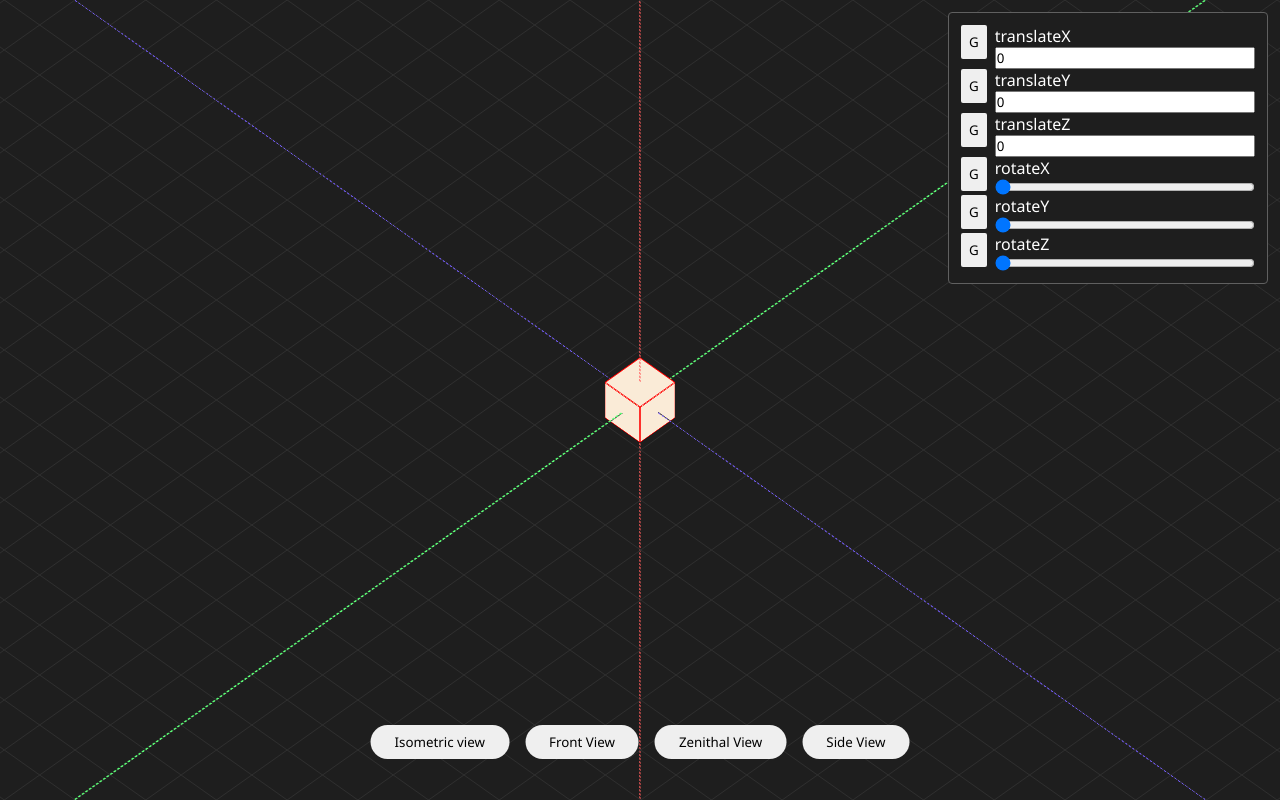
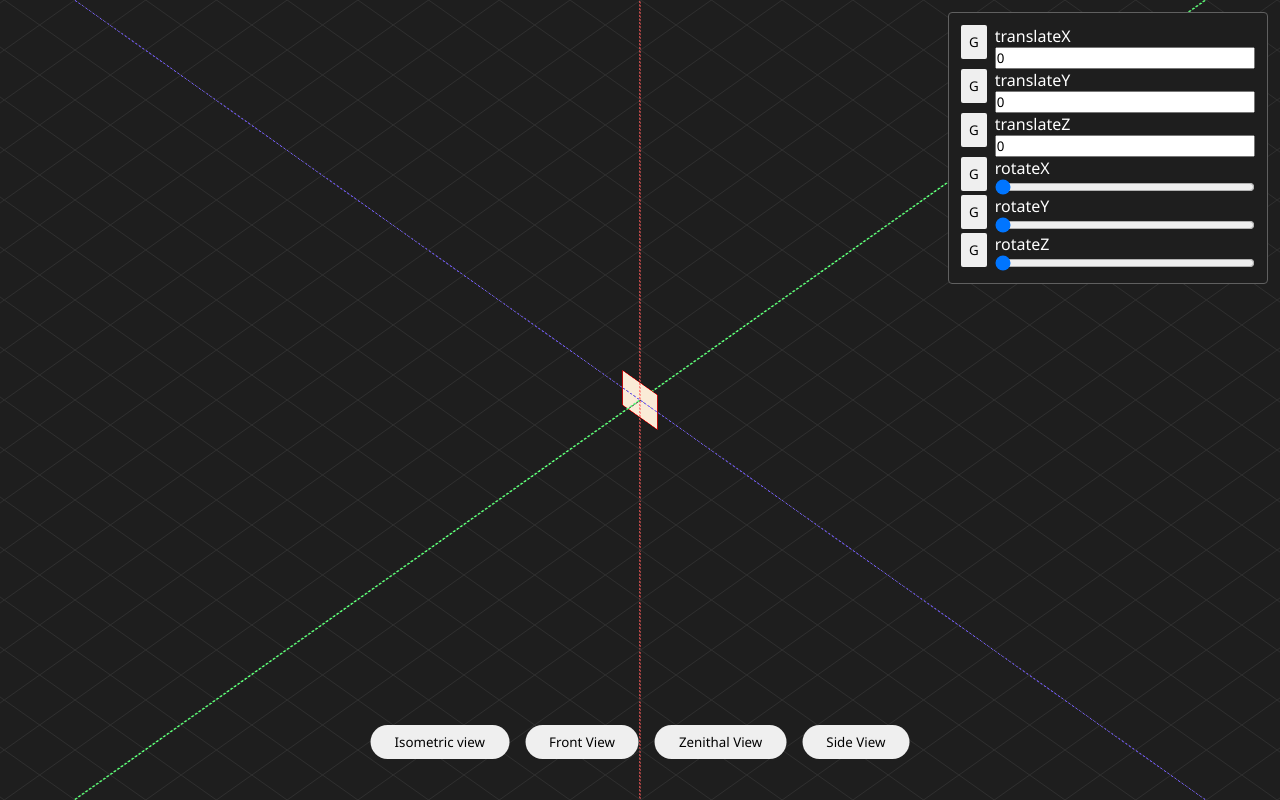
Before and after one commit to david-cerrato/3D-css-visualizer, a React (Vite) app: page / in a window 1280 px wide. Built offline with nearby package versions, Linux system fonts and the light colour scheme.

Commit message:
swap cube for SceneNode

```diff
--- a/src/App.tsx
+++ b/src/App.tsx
@@ -2,12 +2,13 @@ import './App.css'
 import { Cube } from './components/cube/Cube'
 import { Controls } from './components/controls/Controls'
 import { Viewport } from './components/viewport/Viewport'
+import { SceneNode } from './components/scene-node/SceneNode'
 
 function App() {
   return (
     <>
       <Viewport>
-        <Cube/>
+        <SceneNode />
       </Viewport>
       <Controls/>
     </>
--- /dev/null
+++ b/src/components/scene-node/SceneNode.tsx
@@ -0,0 +1,18 @@
+import { useElement } from "../../stores/elementStore"
+import './sceneNode.css'
+
+export function SceneNode(){
+    const properties = useElement((state) => state.properties)
+
+    return (
+        <>
+            <div
+                className="scene-node"
+                style={{
+                    "--transform": properties.map(property => `${property.id}(${property.value}${property.type === 'number' ? 'px' : 'deg'})`).join(' '),
+                    } as React.CSSProperties}
+                >
+            </div>
+        </>
+    )
+}
--- /dev/null
+++ b/src/components/scene-node/sceneNode.css
@@ -0,0 +1,16 @@
+.scene-node {
+    transform-style: preserve-3d;
+    position: absolute;
+    transform-origin: center center;
+    left: calc(50vw - var(--radius));
+    top:  calc(50vh - var(--radius));
+    width: calc(var(--radius)*2);
+    height: calc(var(--radius)*2);
+    transform: var(--transform);
+    position: absolute;
+
+    width: calc(var(--radius)*2);
+    height: calc(var(--radius)*2);
+    background-color: antiquewhite;
+    border: 1px solid red;
+}
```
